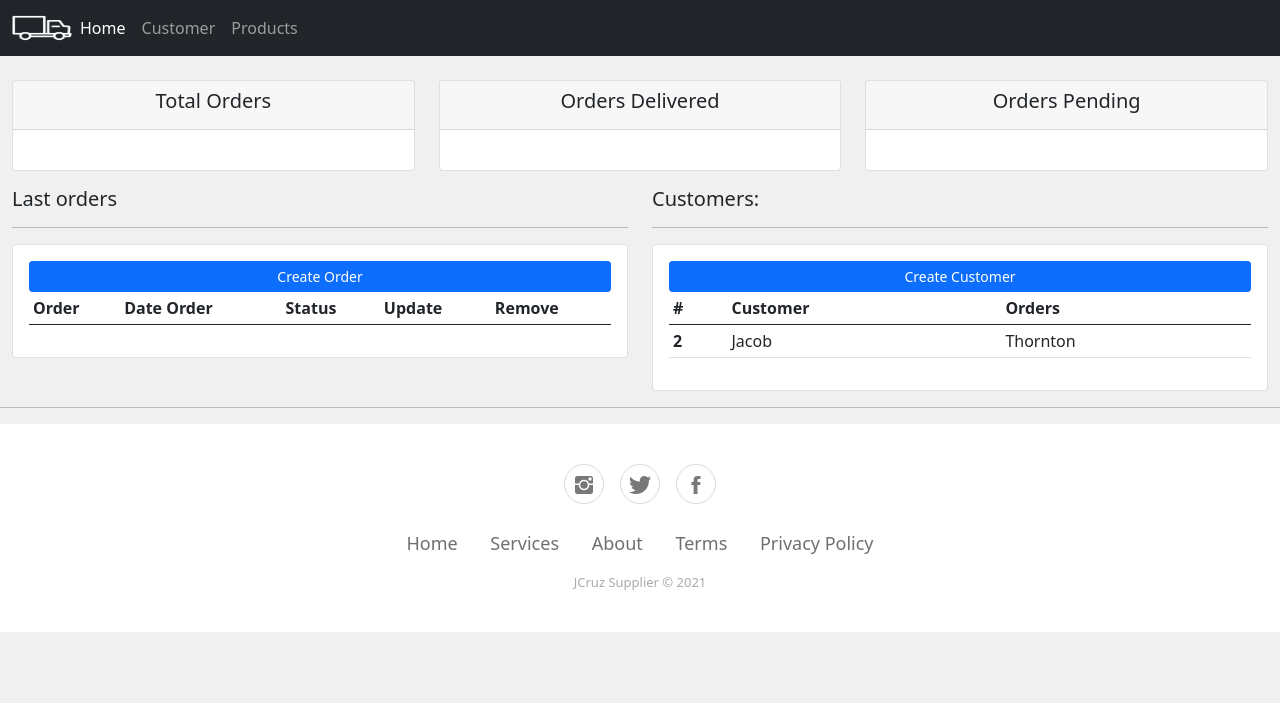
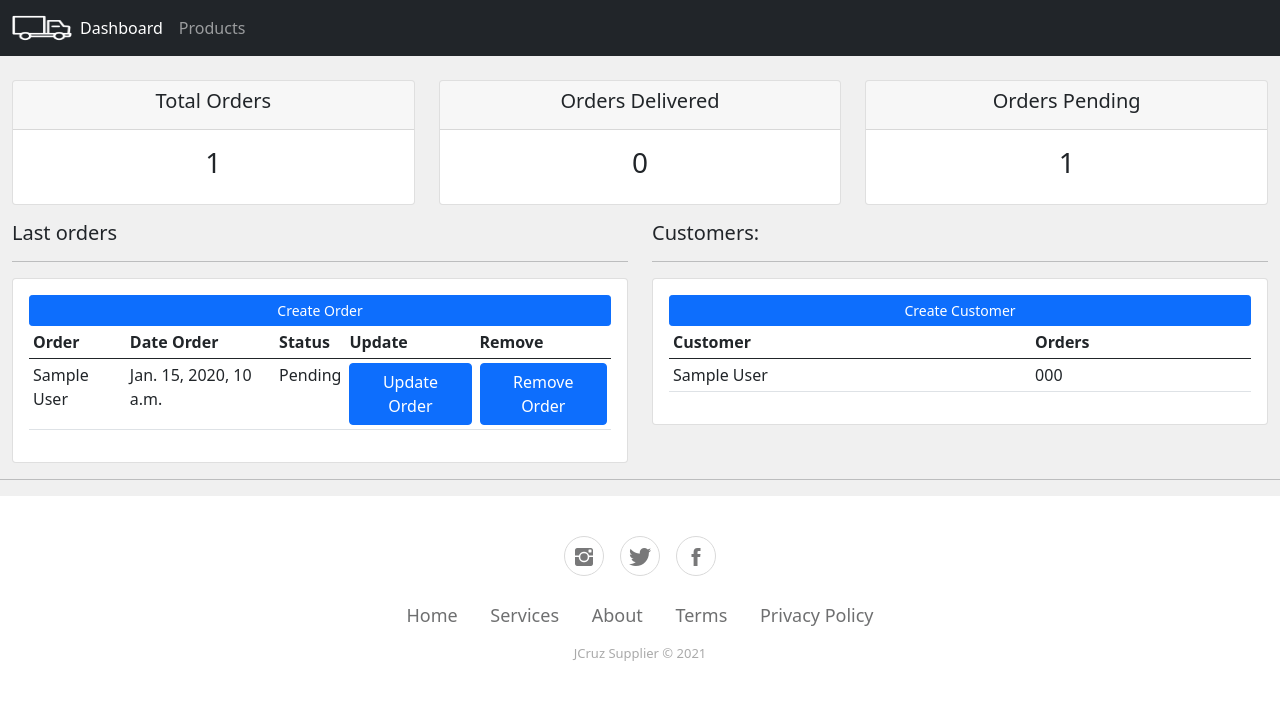
Before and after one commit to joseasync/cruzsupplier, a Django app: page / in a window 1280 px wide. Shown: the top 703 px of the page. Run offline with Django 3.2, Linux system fonts and the light colour scheme; tables that the repository leaves empty hold one stand-in row (values such as "Sample post"); lists and menus that the app fills with data are empty.

Commit message:
feat:Data from db in templates

```diff
--- a/accounts/templates/accounts/dashboard.html
+++ b/accounts/templates/accounts/dashboard.html
@@ -23,6 +23,15 @@
                     </tr>
                 </thead>
             <tbody>
+             {% for order in orders %}
+                <tr>
+                    <td>{{ order.product }}</td>
+                    <td>{{ order.date_created }}</td>
+                    <td>{{ order.status}}</td>
+                    <td><a class="btn btn-primary" href=""> Update Order</a></td>
+                    <td><a class="btn btn-primary" href=""> Remove Order</a></td>
+                </tr>
+                {% endfor %}
             </tbody>
             </table>
 
@@ -37,17 +46,17 @@
             <table class="table table-sm">
                 <thead>
                     <tr>
-                    <th scope="col">#</th>
                     <th scope="col">Customer</th>
                     <th scope="col">Orders</th>
                     </tr>
                 </thead>
             <tbody>
+                 {% for customer in customers %}
                 <tr>
-                <th scope="row">2</th>
-                <td>Jacob</td>
-                <td>Thornton</td>
+                    <td>{{ customer.name }}</td>
+                    <td>{{ customer.phone}}</td>
                 </tr>
+                {% endfor %}
             </tbody>
             </table>
 
--- a/accounts/templates/accounts/navbar.html
+++ b/accounts/templates/accounts/navbar.html
@@ -9,10 +9,7 @@
     <div class="collapse navbar-collapse" id="navbarNav">
       <ul class="navbar-nav">
         <li class="nav-item">
-          <a class="nav-link active" aria-current="page" href="#">Home</a>
-        </li>
-        <li class="nav-item">
-          <a class="nav-link" href="#">Customer</a>
+          <a class="nav-link active" aria-current="page" href="#">Dashboard</a>
         </li>
         <li class="nav-item">
           <a class="nav-link" href="#">Products</a>
--- a/accounts/templates/accounts/status.html
+++ b/accounts/templates/accounts/status.html
@@ -8,7 +8,7 @@
 			  		<h5 class="card-title">Total Orders</h5>
 			  	</div>
 			  	<div class="card-body">
-			    	<h3 class="card-title"></h3>
+			    	<h3 class="card-title"> {{total_orders}} </h3>
 			  	</div>
 			</div>
 		</div>
@@ -21,7 +21,7 @@
 			  		<h5 class="card-title">Orders Delivered</h5>
 			  	</div>
 			  	<div class="card-body">
-			    	<h3 class="card-title"></h3>
+			    	<h3 class="card-title">{{delivered}}</h3>
 			  	</div>
 			</div>
 		</div>
@@ -34,7 +34,7 @@
 			  		<h5 class="card-title">Orders Pending</h5>
 			  	</div>
 			  	<div class="card-body">
-			    	<h3 class="card-title"></h3>
+			    	<h3 class="card-title">{{pending}}</h3>
 			  	</div>
 			</div>
 		</div>
--- a/accounts/views.py
+++ b/accounts/views.py
@@ -1,12 +1,27 @@
 from django.shortcuts import render
 from django.http import HttpResponse
+from .models import *
 
 def home(request):
-    return render(request, 'accounts/dashboard.html')
+    orders = Order.objects.all()
+    customers = Customer.objects.all()
+
+    total_customers = customers.count()
+
+    total_orders = orders.count()
+    delivered = orders.filter(status='Delivered').count()
+    pending = orders.filter(status='Pending').count()
+
+    context = {'orders': orders, 'customers': customers
+    ,'total_orders': total_orders, 'total_customers': total_customers
+    , 'delivered': delivered, 'pending': pending}
+
+    return render(request, 'accounts/dashboard.html', context)
 
 
 def products(request):
-    return render(request, 'accounts/products.html')
+    products = Product.objects.all()
+    return render(request, 'accounts/products.html', {'products': products})
 
 
 def customer(request):
```
Also changed, not shown: accounts/templates/accounts/products.html (+8 -0 lines), 1 other file.
